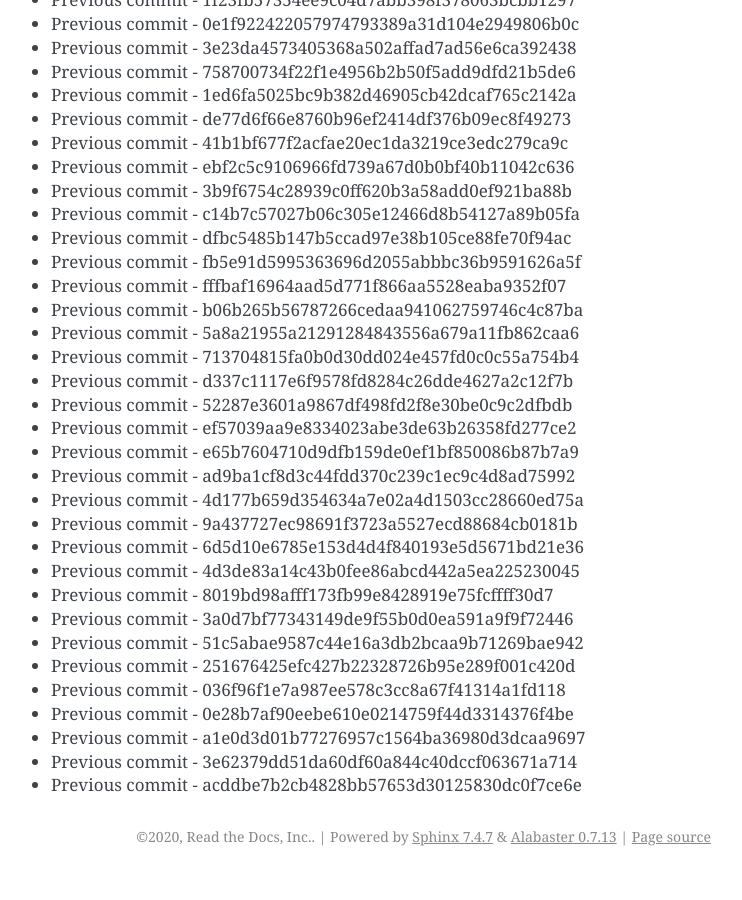
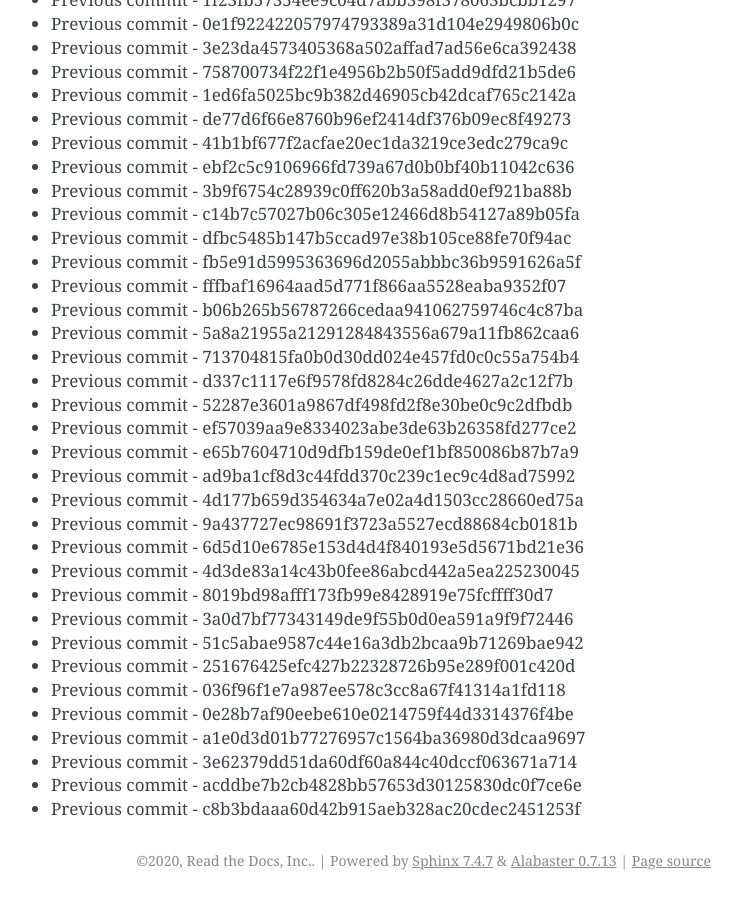
Before and after one commit to readthedocs/rtd-git-stresstest, a Sphinx documentation site: the page built from docs/updates.rst, in a window 1280 px wide and 900 px high, scrolled down 46274 px. Shown: the whole window, without its empty margins (399-1141 px from the left). Built offline with Sphinx 7.4.7, drawn with Linux system fonts in a browser that asks for light colours; before the commit the page ends 47150 px from its top, so only the background shows below that.

Commit message:
Generating commit from previous: c8b3bdaaa60d42b915aeb328ac20cdec2451253f

```diff
--- a/docs/updates.rst
+++ b/docs/updates.rst
@@ -1976,3 +1976,4 @@ It can be tested for any performance characteristics.
 * Previous commit - a1e0d3d01b77276957c1564ba36980d3dcaa9697
 * Previous commit - 3e62379dd51da60df60a844c40dccf063671a714
 * Previous commit - acddbe7b2cb4828bb57653d30125830dc0f7ce6e
+* Previous commit - c8b3bdaaa60d42b915aeb328ac20cdec2451253f
```
